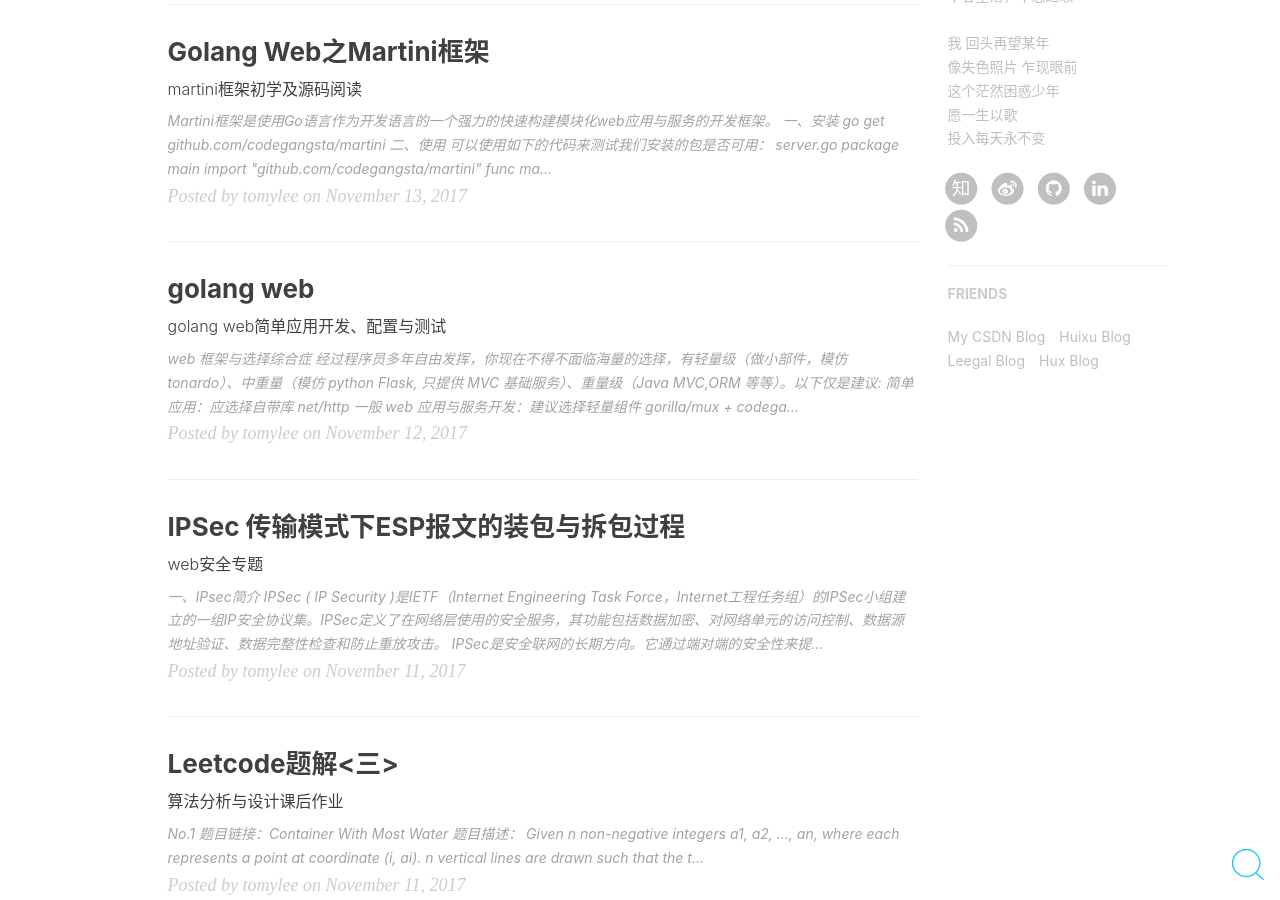
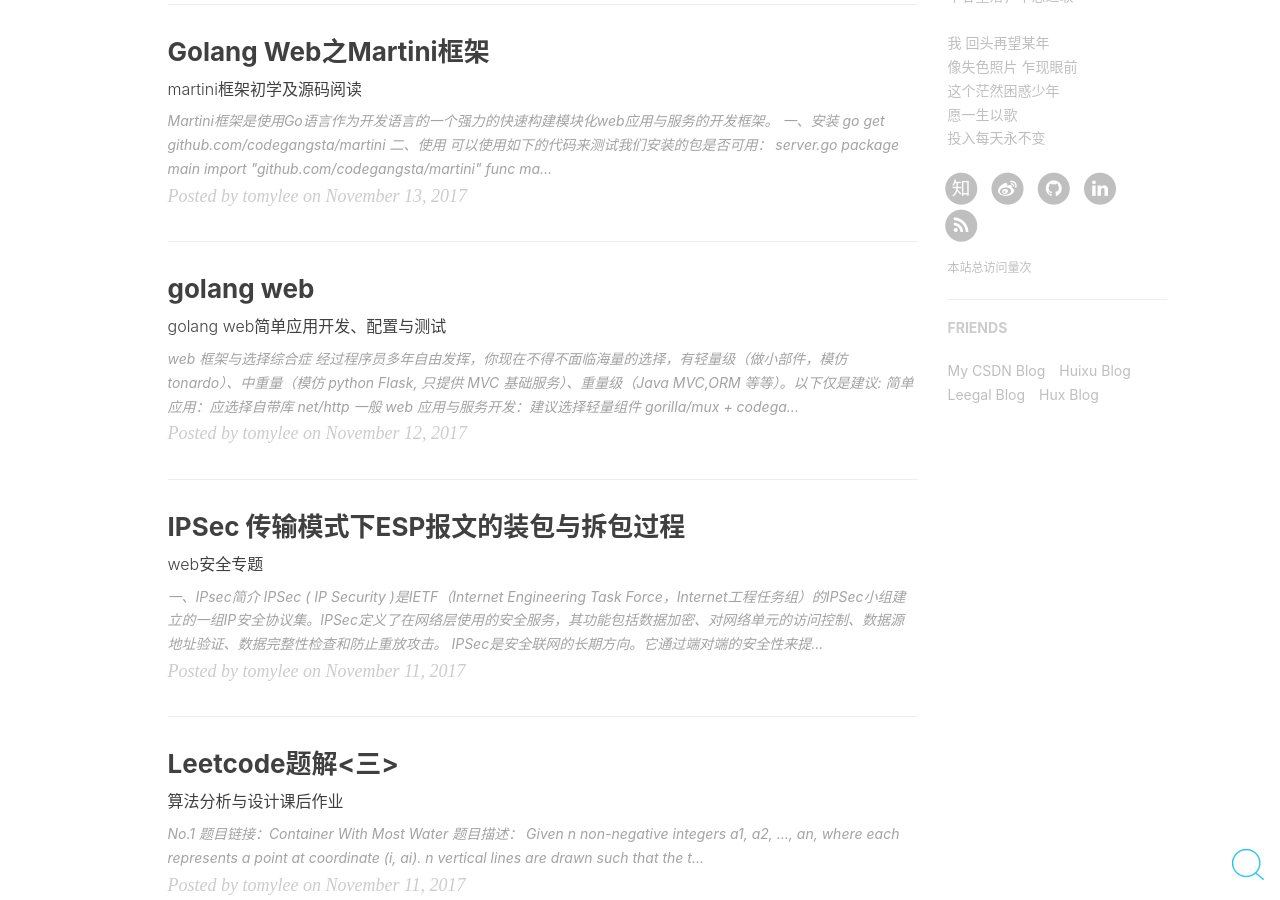
Before and after one commit to Tomy-Lee/Tomy-Lee.github.io, a Jekyll site: the page built from index.html, in a window 1280 px wide and 900 px high, scrolled down 932 px. Built offline with Jekyll 4.4.1, drawn with Linux system fonts in a browser that asks for light colours; nearby versions of some CDN libraries; the list of posts is cut into pages by our own code; comment, search, counter and statistics services are not loaded.

Commit message:
Update page.html

```diff
--- a/_layouts/page.html
+++ b/_layouts/page.html
@@ -185,6 +185,10 @@ layout: default
                     </div>
                 </section>
 
+		     <div align="left">
+                 <script async src="//dn-lbstatics.qbox.me/busuanzi/2.3/busuanzi.pure.mini.js"></script>
+            <span id="busuanzi_container_site_pv" style="font-size:12px">本站总访问量<span id="busuanzi_value_site_pv" style="font-size:12px"></span>次</span>
+                </div>
                 <!-- Friends Blog -->
                 {% if site.friends %}
                 <hr>
```
